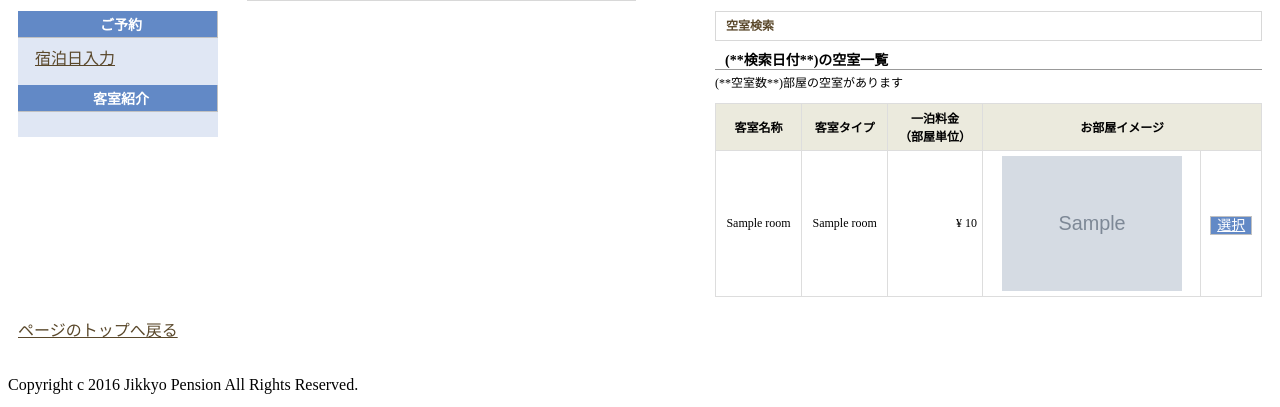
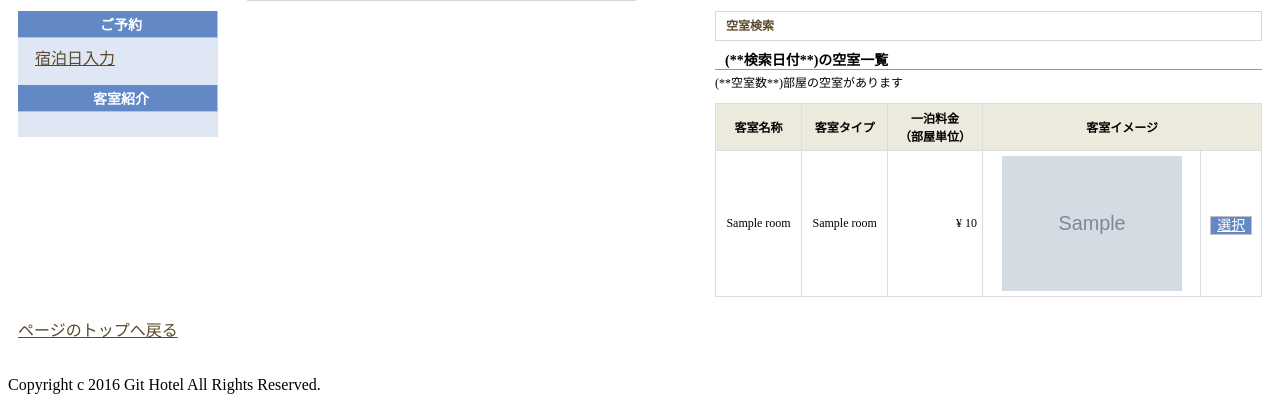
Before and after one commit to mit-g/online_reservation_PHP, a PHP site: page /ownerReserveList.php in a window 1280 px wide. Shown: the part 471-878 px from the top of the page. Run offline with PHP 8.4, Linux system fonts and the light colour scheme; tables that the repository leaves empty or names only in its code hold one stand-in row (values such as "Sample post"); grey boxes marked "Sample" are stand-in pictures; data that the repository does not hold is empty.

Commit message:
文章修正
21,53行目

```diff
--- a/ownerReserveList.php
+++ b/ownerReserveList.php
@@ -12,13 +12,13 @@
 <head>
   <meta charset="UTF-8">
   <link rel="stylesheet" href="./css/style.css" type="text/css">
-  <title>JIKKYO PENSION</title>
+  <title>Git Hotel</title>
 </head>
 <body>
   <!-- ヘッダー：開始-->
   <header id="header">
     <div id="pr">
-      <p>部活・サークル等のグループ利用に最適！アットホームなペンション！</p>
+      <p>安らぎと華やかさが融合した最高級の施設と温かいおもてなしでお客さまをお迎えいたします。</p>
     </div>
     <h1><a href="./index.php"><img src="./images/logo.png" alt=""></a></h1>
     <div id="contact">
@@ -50,7 +50,7 @@
             <th>客室名称</th>
             <th>客室タイプ</th>
             <th>一泊料金<br>（部屋単位）</th>
-            <th colspan="2">お部屋イメージ</th>
+            <th colspan="2">客室イメージ</th>
 <?php
   $reserveDt = $_POST['reserveDay'];	// 予約したい日付
   $_SESSION['reserve']['day'] = $reserveDt;
@@ -100,7 +100,7 @@
   <!-- コンテンツ：終了 -->
   <!-- フッター：開始 -->
   <footer id="footer">
-    Copyright c 2016 Jikkyo Pension All Rights Reserved.
+    Copyright c 2016 Git Hotel All Rights Reserved.
   </footer>
   <!-- フッター：終了 -->
 <?php
```
